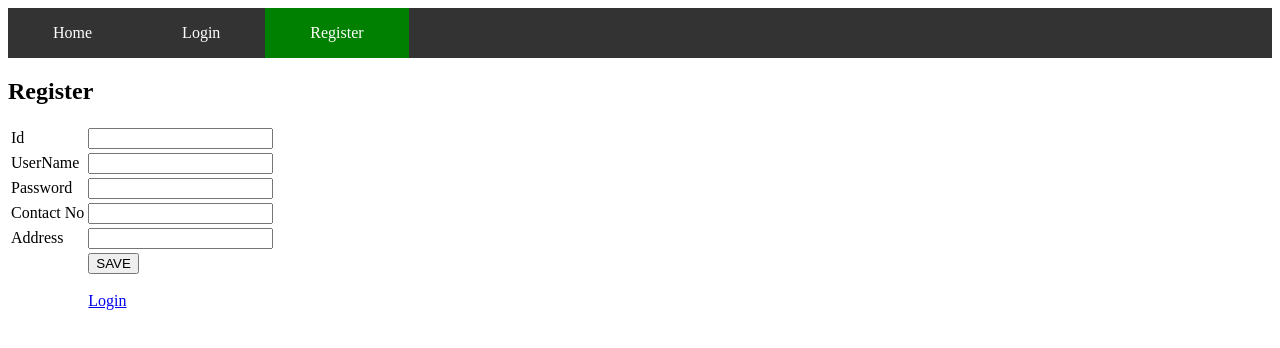
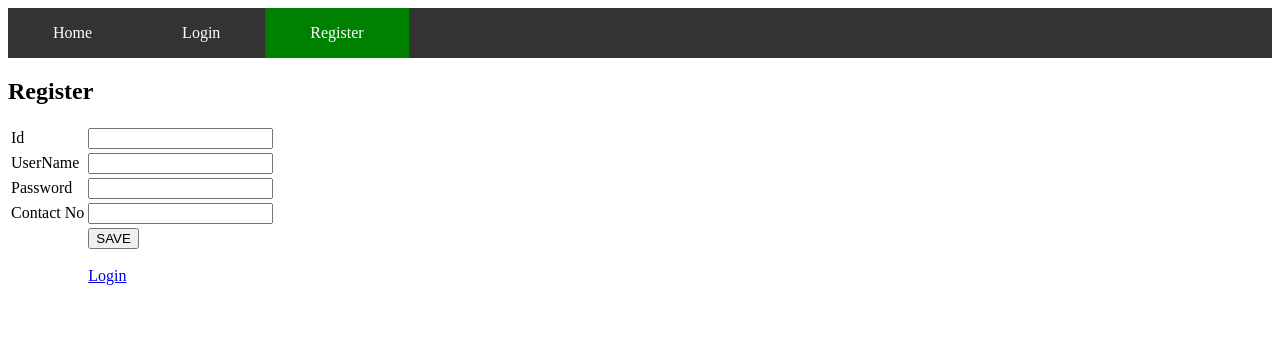
Before and after one commit to SreeMahalaxmiGudipati/Angular_LoginRegister, an Angular app: page /register in a window 1280 px wide. Shown: the top 348 px of the page. Built offline with nearby package versions, Linux system fonts and the light colour scheme.

Commit message:
removing address which is not there is student model

```diff
--- a/src/app/register/register.component.html
+++ b/src/app/register/register.component.html
@@ -28,12 +28,12 @@
                 <input type="text" name="phone" />
             </td>
         </tr>
-        <tr>
-            <td>Address</td>
+        <!-- <tr> -->
+            <!-- <td>Address</td>
             <td>
                 <input type="text" name="address" />
             </td>
-        </tr>
+        </tr> -->
 
 
         <tr>
--- a/src/app/register/register.component.ts
+++ b/src/app/register/register.component.ts
@@ -1,4 +1,5 @@
 import { Component } from '@angular/core';
+import { FormGroup } from '@angular/forms';
 
 @Component({
   selector: 'app-register',
@@ -7,4 +8,6 @@ import { Component } from '@angular/core';
 })
 export class RegisterComponent {
 
+
+
 }
```
Also changed, not shown: src/app/login/login.component.ts (+1 -7 lines).
